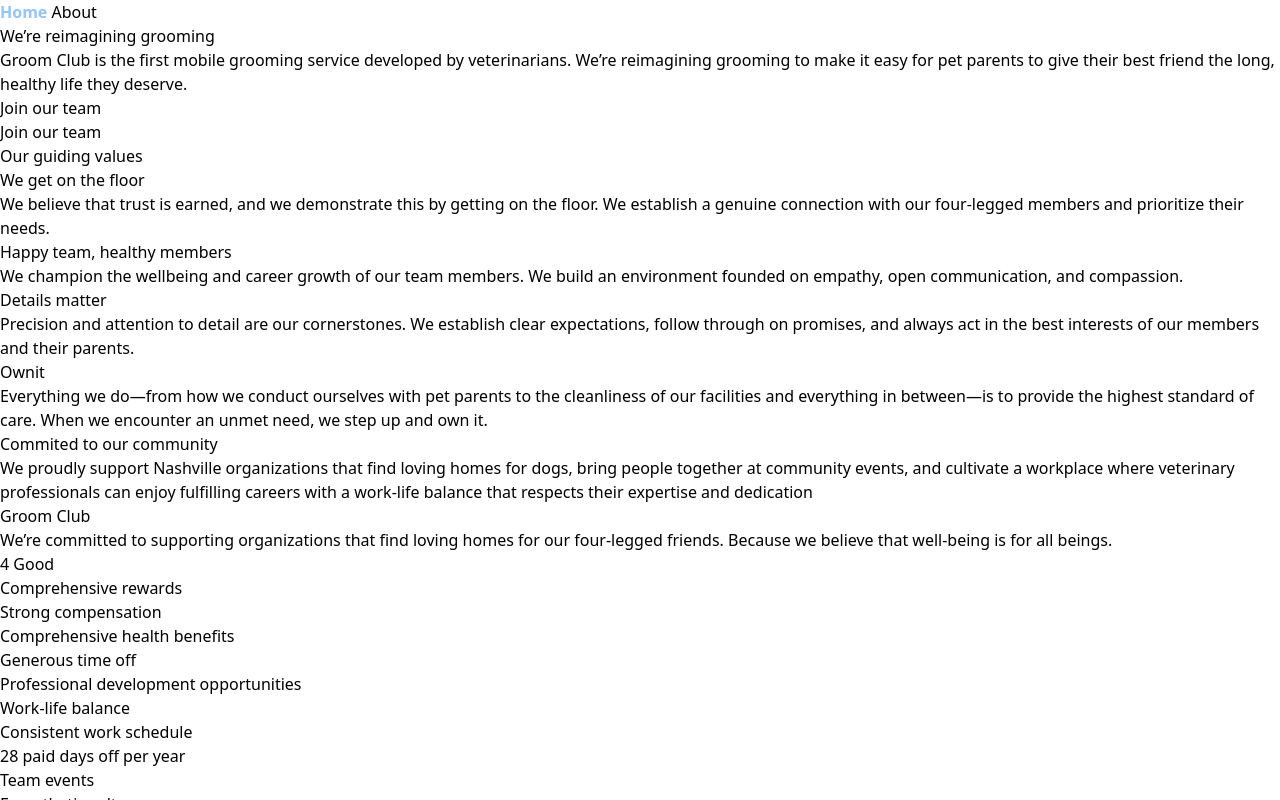
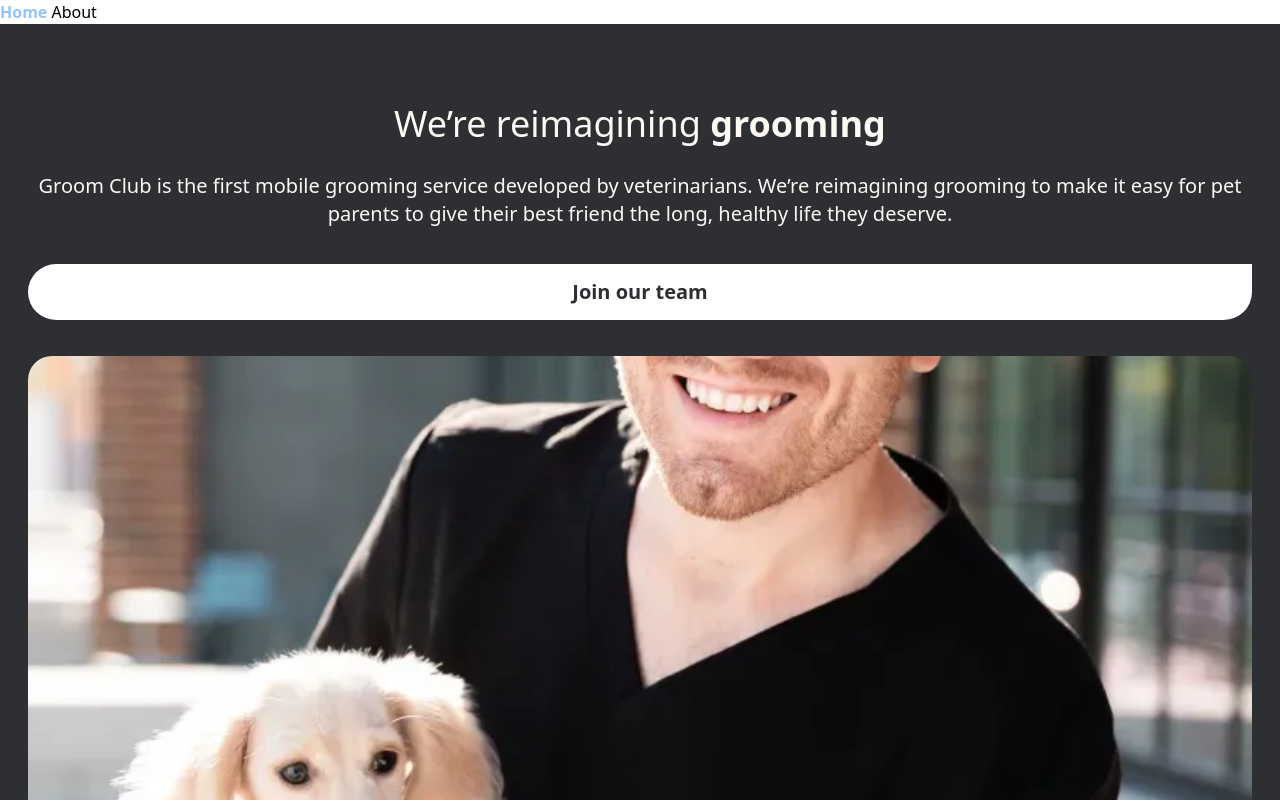
Before and after one commit to TsionTesfaye/groomclub, a Vue app: page /about in a window 1280 px wide. Shown: the top 800 px of the page. Built offline with nearby package versions, Linux system fonts and the light colour scheme.

Commit message:
about style half

```diff
--- a/src/views/About.vue
+++ b/src/views/About.vue
@@ -1,82 +1,113 @@
+<script>
+import { defineComponent } from 'vue'
+import Header from '../components/Header.vue';
+import Footer from '../components/Footer.vue';
+
+
+export default defineComponent({
+    components: { Header, Footer }
+
+})
+
+</script>
+
 <template>
-    <div>
-        <p>We’re reimagining <span>grooming</span></p>
+    <div class="bg-white_linen">
+        <div class="bg-shark flex flex-col px-7 pt-20 pb-7 text-white_linen justify-between rounded-b-3xl">
+            <div class="text-center">
+                <p class="text-4xl  "> We’re reimagining <span class="font-bold">grooming</span></p>
 
-        <p>Groom Club is the first mobile grooming service developed by veterinarians. We’re reimagining grooming to make it
+                <p class="text-xl mt-7">Groom Club is the first mobile grooming service developed by veterinarians. We’re
+                    reimagining grooming to make it
                     easy for pet parents to give their best friend the long, healthy life they deserve.</p>
 
-        <button>Join our team</button>
+                <button class="my-9 w-full h-14 rounded-l-full rounded-br-full bg-white text-shark font-bold text-xl">Join
+                    our team</button>
+            </div>
 
+            <img src="../assets/pictures/groomclub-4-p-800.webp" class="w-full h-[520px] object-cover rounded-3xl" />
             <!-- image -->
         </div>
 
-    <div>
-        <p>Join our team</p>
+        <div class="bg-sidecar mx-6 my-16 h-44 rounded-2xl flex items-center">
+            <p class="text-6xl text-center">Join our <span class="font-bold">team</span></p>
         </div>
 
-    <p>Our guiding values</p>
+        <p class="text-center text-4xl">Our guiding <span class="font-bold">values</span></p>
+        <div class="pl-14 pr-10 text-center">
+            <div class=" my-14">
+                <img src="../assets/pictures/groomclub-4-p-800.webp" class="w-full h-[480px] object-cover rounded-3xl" />
+                <p class="text-3xl mt-7">We get on the <span class="font-bold">floor</span></p>
 
-    <div>
-        <!-- image -->
-
-        <p>We get on the <span>floor</span></p>
-
-        <p>We believe that trust is earned, and we demonstrate this by getting on the floor. We establish a genuine
+                <p class="mt-3">We believe that trust is earned, and we demonstrate this by getting on the floor. We
+                    establish a genuine
                     connection with our four-legged members and prioritize their needs.</p>
 
             </div>
 
-    <div>
-        <p>Happy team, <span>healthy members</span></p>
+            <div class="my-14">
+                <img src="../assets/pictures/groomclub-39-p-500.webp" class="w-full h-[320px] object-cover rounded-3xl" />
+                <p class="text-3xl mt-7"> Happy team, <span class="font-bold">healthy members</span></p>
 
-        <p>We champion the wellbeing and career growth of our team members. We build an environment founded on empathy, open
+                <p class="mt-3"> We champion the wellbeing and career growth of our team members. We build an environment
+                    founded on empathy, open
                     communication, and compassion.</p>
 
                 <!-- image -->
 
             </div>
 
-    <div>
-        <!-- image -->
+            <div class="my-14">
+                <img src="../assets/pictures/groomclub-29-p-500.webp" class="w-full h-[320px] object-cover rounded-3xl" />
 
-        <p>Details <span>matter</span></p>
+                <p class="text-3xl mt-7">Details <span class="font-bold">matter</span></p>
 
-        <p>Precision and attention to detail are our cornerstones. We establish clear expectations, follow through on
+                <p class="mt-3">Precision and attention to detail are our cornerstones. We establish clear expectations,
+                    follow through on
                     promises, and always act in the best interests of our members and their parents.</p>
 
             </div>
 
-    <div>
-        <p>Own<span>it</span></p>
+            <div class="my-14">
+                <img src="../assets/pictures/groomclub-17-p-800.webp" class="w-full h-[320px] object-cover rounded-3xl" />
+                <p class="text-3xl mt-7">Own <span class="font-bold">it</span></p>
 
-        <p>Everything we do—from how we conduct ourselves with pet parents to the cleanliness of our facilities and
-            everything in between—is to provide the highest standard of care. When we encounter an unmet need, we step up
+                <p class="mt-3">Everything we do—from how we conduct ourselves with pet parents to the cleanliness of our
+                    facilities and
+                    everything in between—is to provide the highest standard of care. When we encounter an unmet need, we
+                    step up
                     and own it.</p>
 
-        <!-- image -->
+
 
             </div>
 
-    <div>
-        <!-- image -->
+            <div class="my-14">
+                <img src="../assets/pictures/groomclub-27-p-500.webp" class="w-full h-[320px] object-cover rounded-3xl" />
 
-        <p>Commited to our <span>community</span></p>
+                <p class="text-3xl mt-7">Commited to our <span class="font-bold">community</span></p>
 
-        <p>We proudly support Nashville organizations that find loving homes for dogs, bring people together at community
-            events, and cultivate a workplace where veterinary professionals can enjoy fulfilling careers with a work-life
+                <p class="mt-3">We proudly support Nashville organizations that find loving homes for dogs, bring people
+                    together at community
+                    events, and cultivate a workplace where veterinary professionals can enjoy fulfilling careers with a
+                    work-life
                     balance that respects their expertise and dedication</p>
 
             </div>
+        </div>
 
-    <div>
-        <p>Groom Club</p>
+        <div
+            class="bg-white flex flex-col items-center justify-center px-10 mx-6 py-6 text-center rounded-[50px] shadow-2xl">
+            <img src="../assets/pictures/dog_groom_test 1.png" class="object-cover h-32" />
+            <p class="text-6xl mb-4">Groom Club</p>
+            <p class="text-6xl mb-7 font-extrabold">4 Good</p>
+
 
             <p>We’re committed to supporting organizations that find loving homes for our four-legged friends. Because we
                 believe that well-being is for all beings.</p>
 
             <!-- image -->
 
-        <p>4 Good</p>
 
         </div>
 
@@ -130,7 +161,7 @@
         <div>
             <!-- small dog image -->
 
-        <p>"He loves hanging with his Groom Club friends and comes back smelling/looking better than ever."</p>
+            <p>"He loves hanging with his Groom Club friends and comes back smelling//looking better than ever."</p>
 
             <p>Michael, Lemon's dad</p>
         </div>
@@ -161,5 +192,4 @@
 
         <p>Call or text (615) 619-3647</p>
     </div>
-
-</template>
+</div></template>
```
Lines whose indentation alone changed are shown as unchanged.
